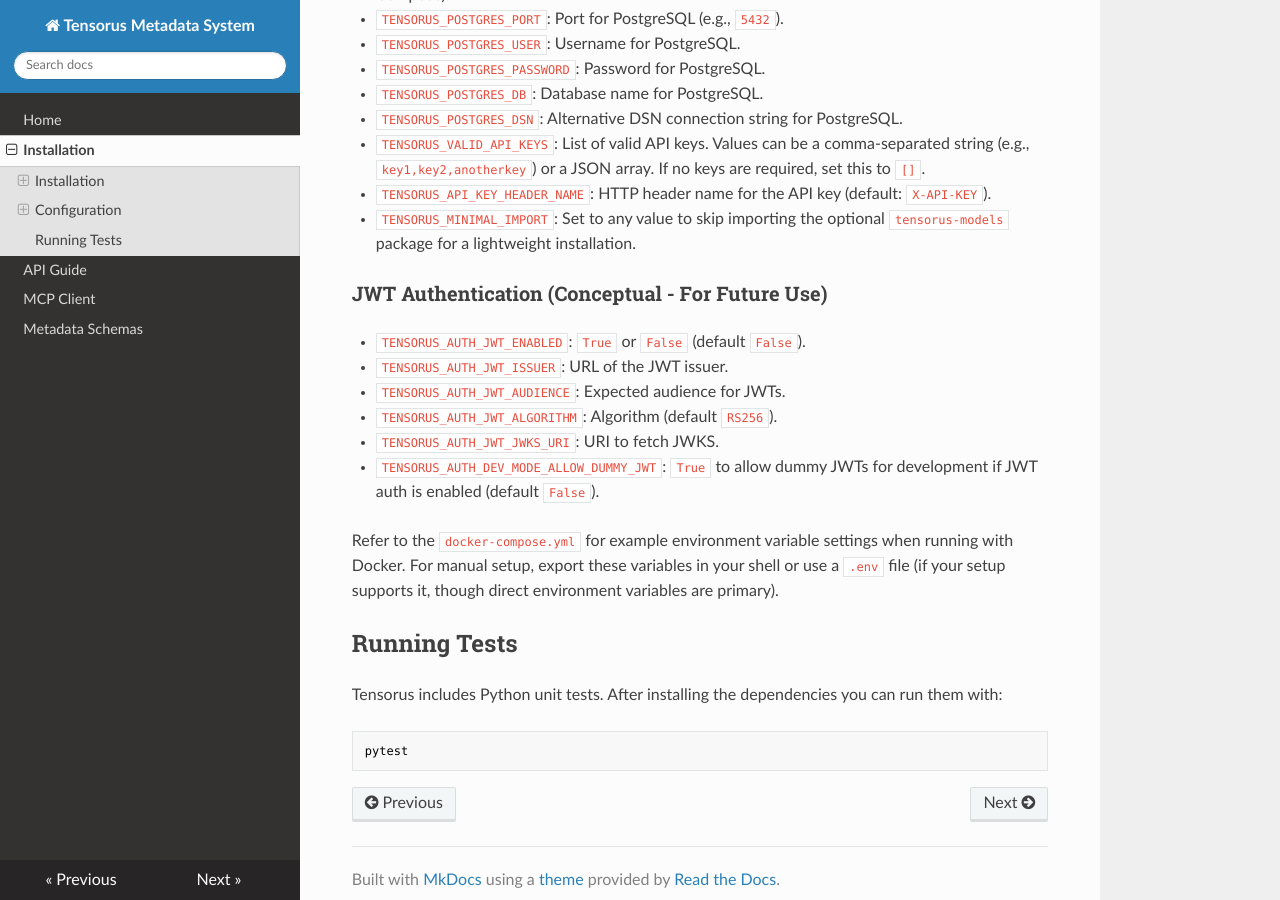
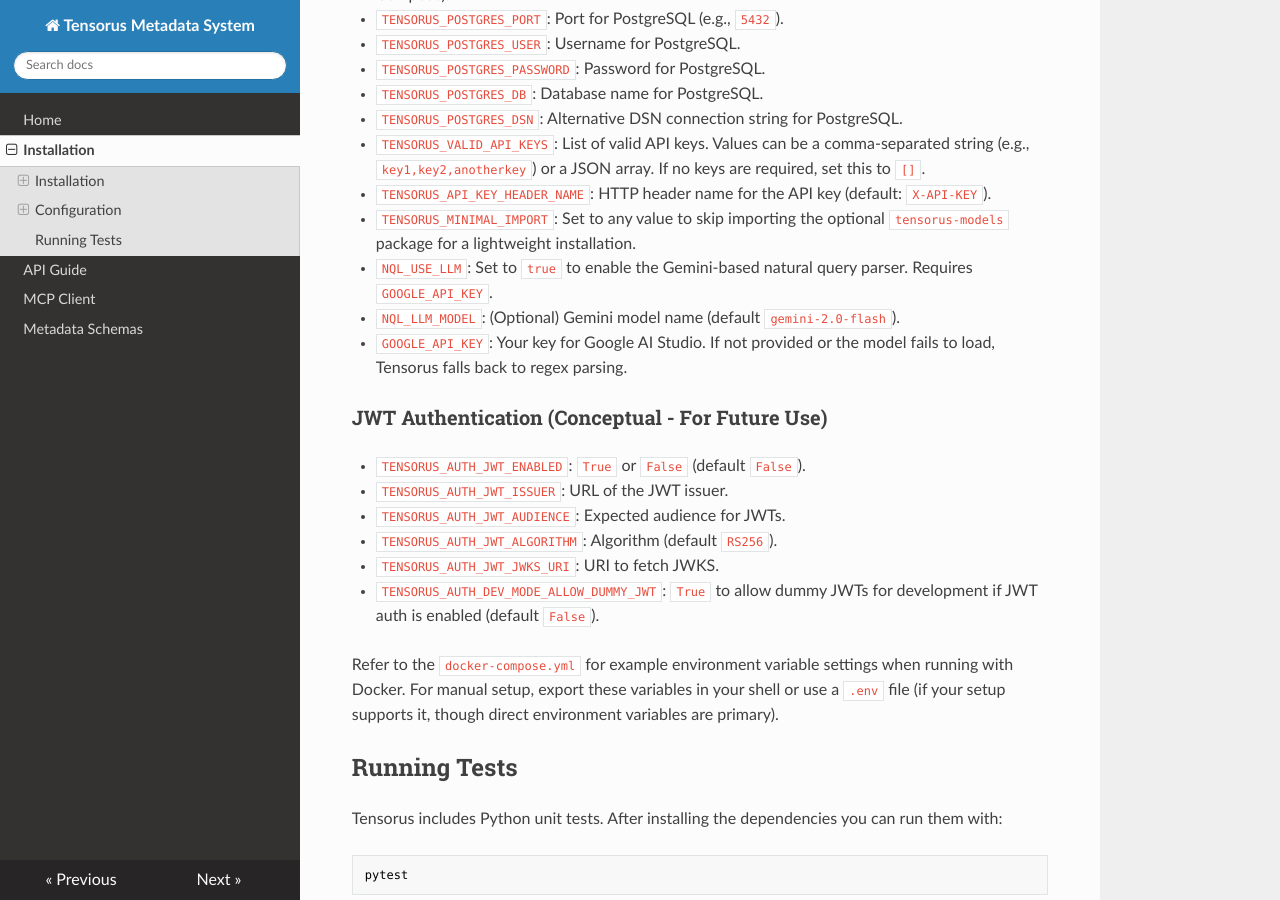
Before and after one commit to tensorus/tensorus, an MkDocs documentation site: the page built from docs/installation.md, in a window 1280 px wide and 900 px high, scrolled down 1385 px. Built offline with MkDocs 1.6.1, drawn with Linux system fonts in a browser that asks for light colours; nearby versions of some CDN libraries.

Commit message:
docs: document gemini nql parser

```diff
--- a/docs/installation.md
+++ b/docs/installation.md
@@ -69,6 +69,12 @@
 *   `TENSORUS_API_KEY_HEADER_NAME`: HTTP header name for the API key (default: `X-API-KEY`).
 *   `TENSORUS_MINIMAL_IMPORT`: Set to any value to skip importing the optional
     `tensorus-models` package for a lightweight installation.
+*   `NQL_USE_LLM`: Set to `true` to enable the Gemini-based natural query
+    parser. Requires `GOOGLE_API_KEY`.
+*   `NQL_LLM_MODEL`: (Optional) Gemini model name (default
+    `gemini-2.0-flash`).
+*   `GOOGLE_API_KEY`: Your key for Google AI Studio. If not provided or the
+    model fails to load, Tensorus falls back to regex parsing.
 
 ### JWT Authentication (Conceptual - For Future Use)
 *   `TENSORUS_AUTH_JWT_ENABLED`: `True` or `False` (default `False`).
```
Also changed, not shown: README.md (+15 -4 lines).
